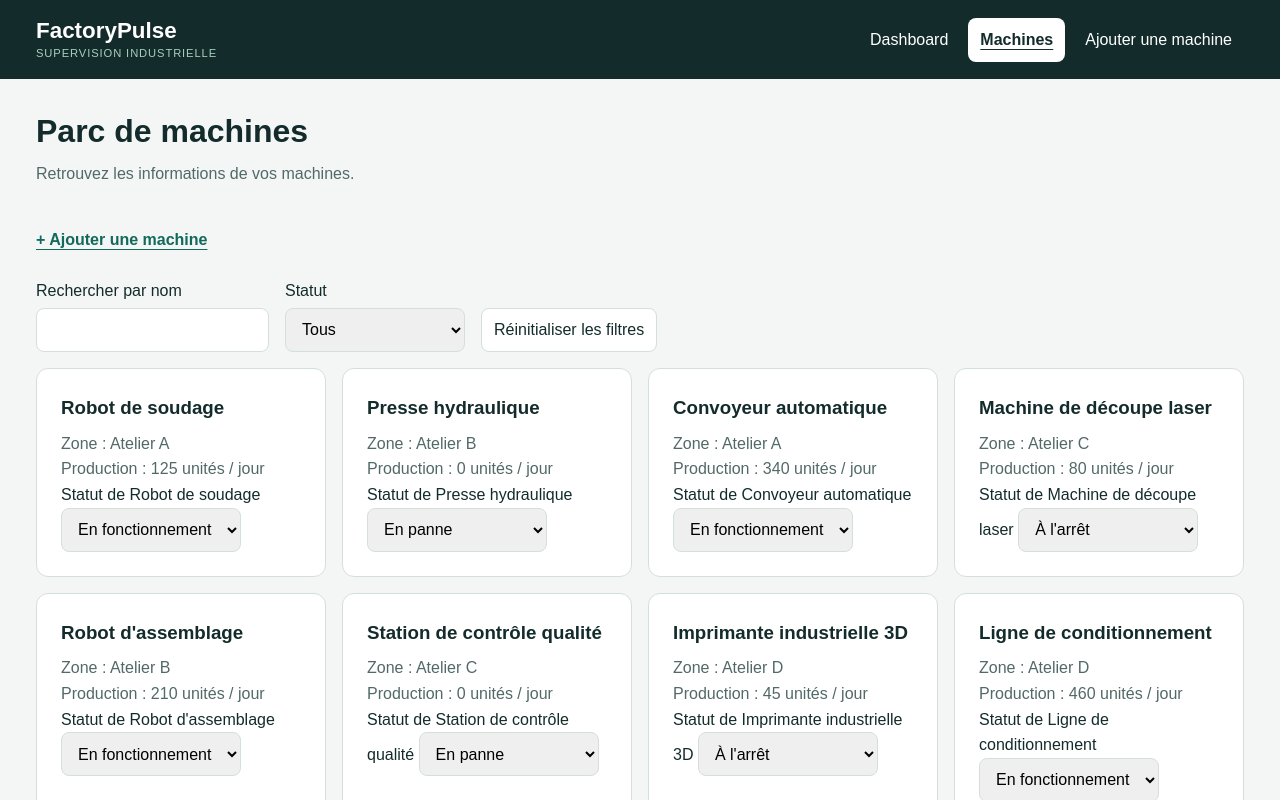
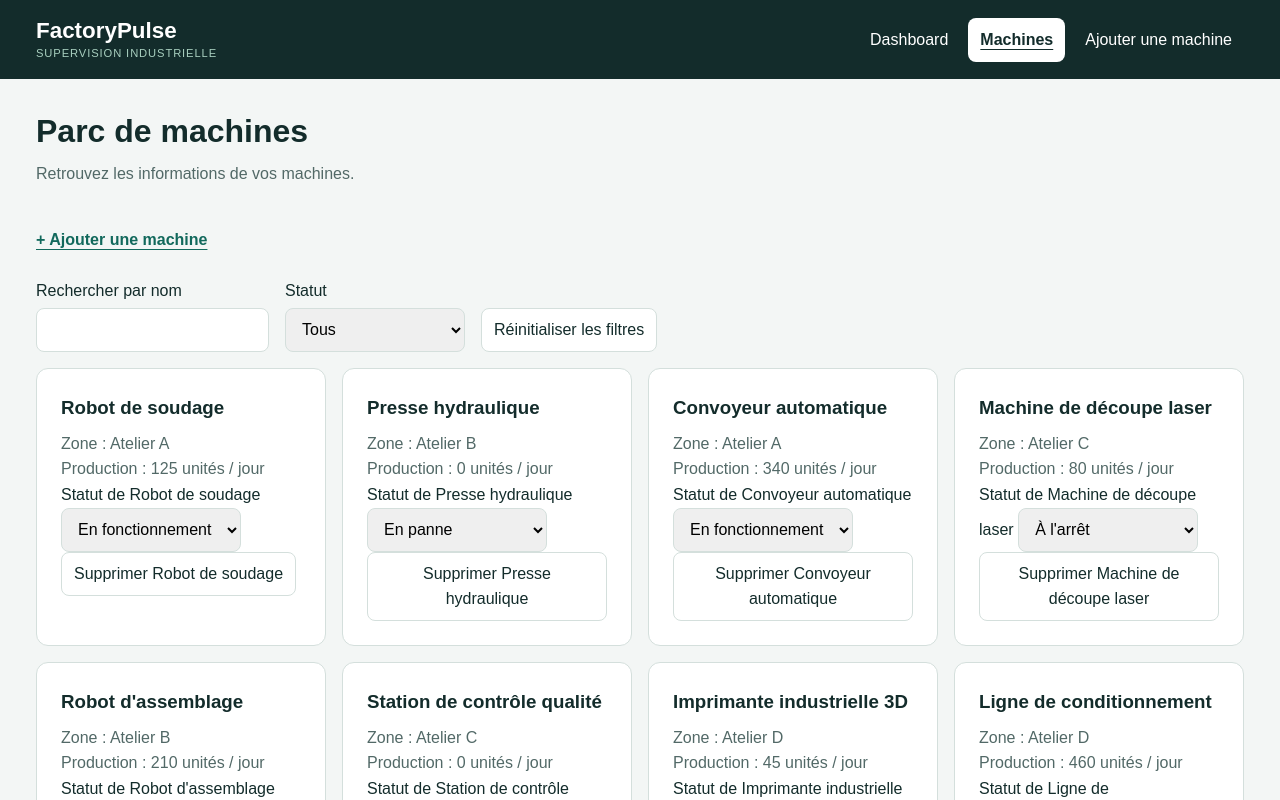
Before and after one commit to AymaneLoussal/FactoryPulse, a React (Vite) app: page /machines in a window 1280 px wide. Shown: the top 800 px of the page. Built offline with nearby package versions, Linux system fonts and the light colour scheme.

Commit message:
feat(FC-13): confirm machine deletion

```diff
--- a/src/pages/Machines.jsx
+++ b/src/pages/Machines.jsx
@@ -4,7 +4,7 @@ import PageHeading from '../components/ui/PageHeading.jsx'
 import Panel from '../components/ui/Panel.jsx'
 import MachineDataState from '../components/ui/MachineDataState.jsx'
 
-export default function Machines({ machines, loading, error, onUpdateMachineStatus }) {
+export default function Machines({ machines, loading, error, onUpdateMachineStatus, onDeleteMachine }) {
   const location = useLocation()
   const [search, setSearch] = useState('')
   const [status, setStatus] = useState('Tous')
@@ -33,6 +33,7 @@ export default function Machines({ machines, loading, error, onUpdateMachineStat
               <label>Statut de {machine.name} <select value={machine.status} onChange={event => onUpdateMachineStatus(machine.id, event.target.value)}>
                 <option>En fonctionnement</option><option>À l'arrêt</option><option>En panne</option>
               </select></label>
+              <button type="button" onClick={() => { if (window.confirm(`Supprimer ${machine.name} (${machine.id}) ?`)) onDeleteMachine(machine.id) }}>Supprimer {machine.name}</button>
             </article>
           </Panel>)}</div>
         )}
```
